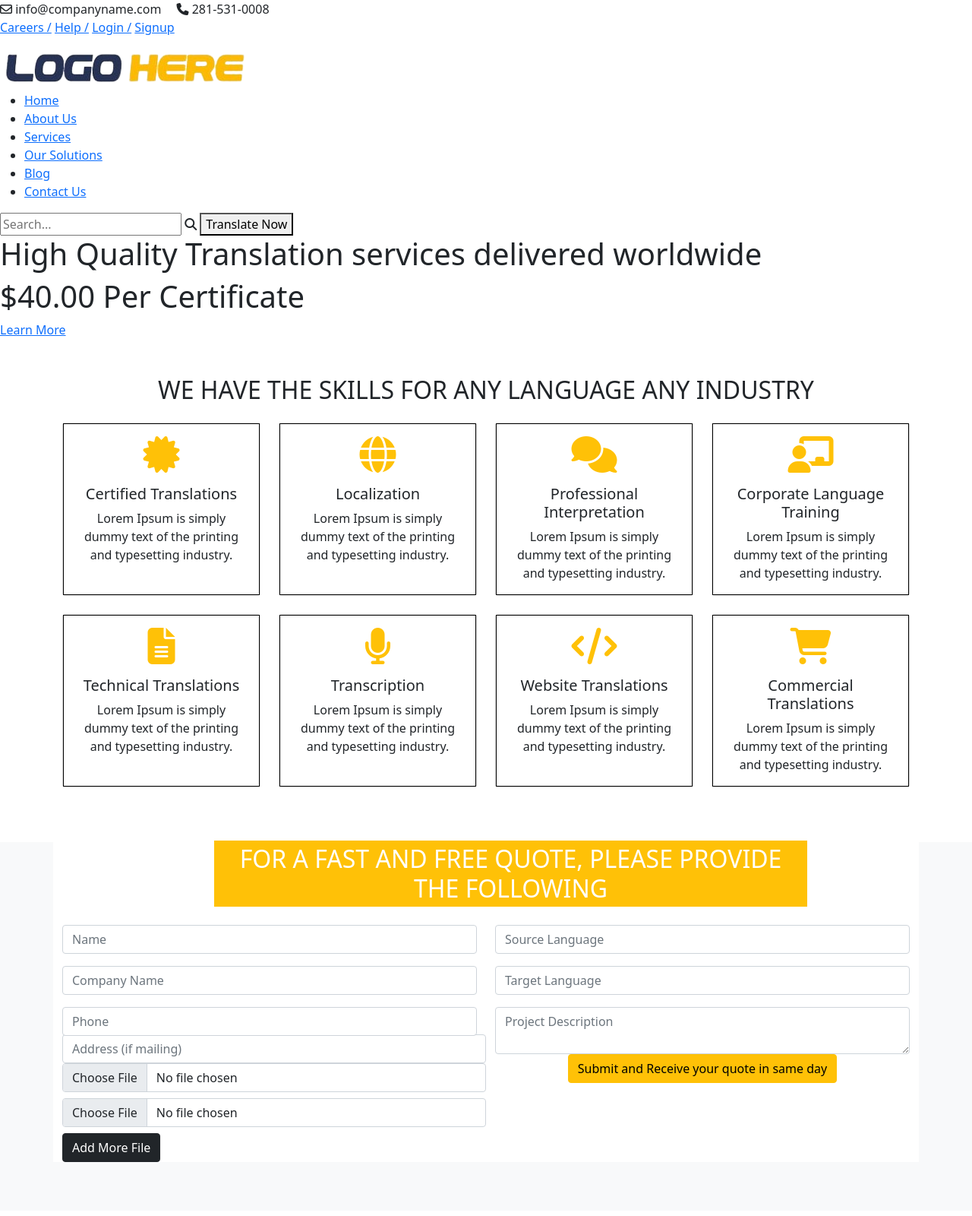
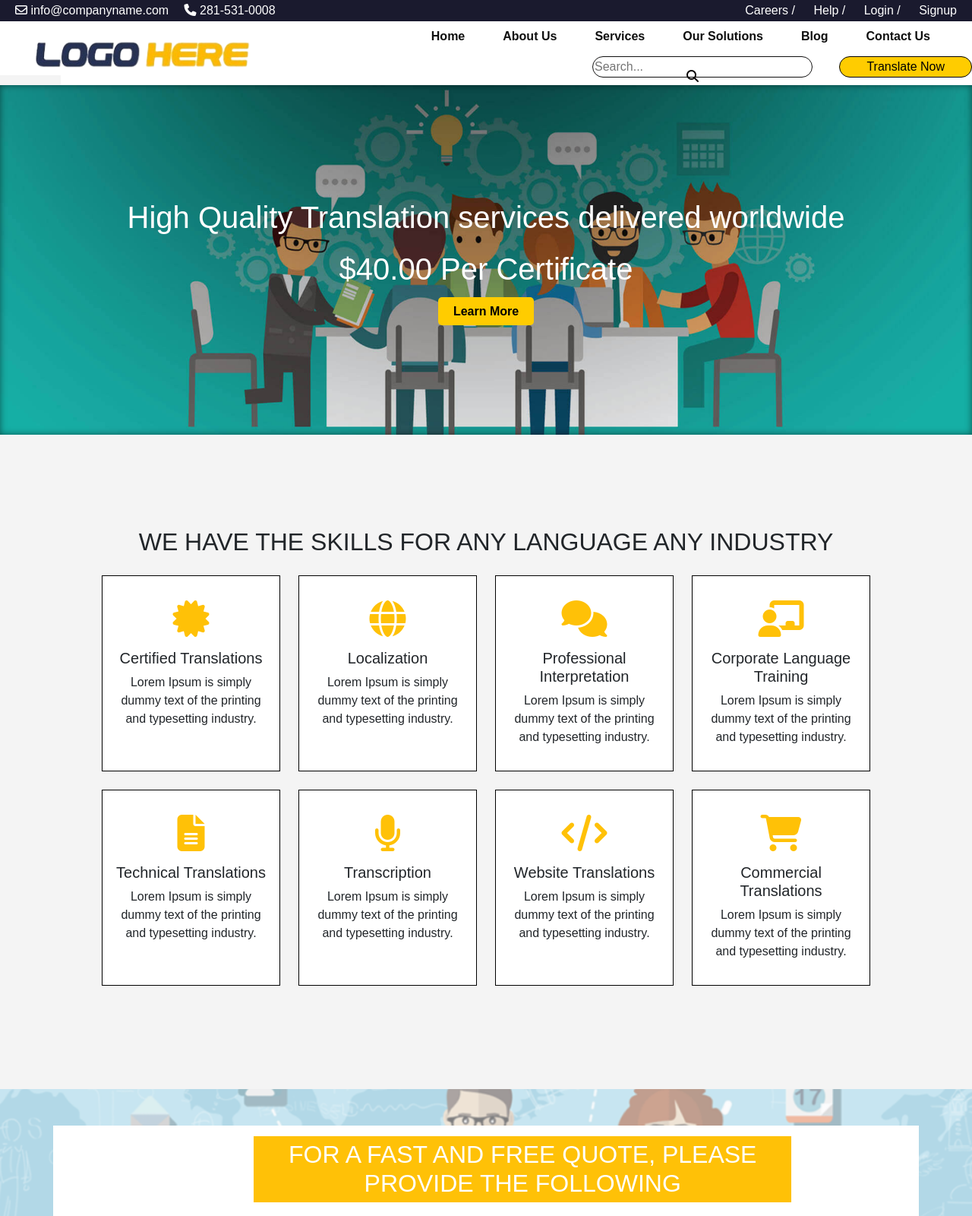
Before and after one commit to abs-72/webpages, a plain HTML site: page index.html in a window 1280 px wide. Shown: the top 1600 px of the page at 76% size. Drawn offline with nearby package versions, Linux system fonts and the light colour scheme.

Commit message:
Update index.html

```diff
--- a/index.html
+++ b/index.html
@@ -14,6 +14,331 @@
     /* Include your CSS here */
     /* Custom CSS */
 
+body {
+  touch-action: pan-x pan-y;
+}
+
+.hero {
+  background-image: url('Localization-Translation.jpg');
+  height: 100%;
+  background-size: cover;
+  background-position: center;
+}
+
+body {
+    background-color: #f4f4f4;
+    margin: 0;
+    padding: 0;
+    box-sizing: border-box;
+    font-family: Arial, sans-serif;
+}
+
+header {
+    background: url() ;
+    color: #fff;
+    background-position: center;
+    width: 100%;
+    height: 70%;
+    margin-bottom: 10px;
+}
+
+.top-bar {
+    display: flex;
+    justify-content: space-between;
+    padding: 2px 20px;
+    background: #1a1a2e;
+    color: #fff;
+    border-radius: 0px;
+}
+
+.top-bar .contact-info span {
+    margin-right: 20px;
+}
+
+.auth-links a {
+    color: #fff;
+    margin-left: 20px;
+    text-decoration: none;
+
+}
+
+.main-header {
+    display: flex;
+    justify-content: space-between;
+    align-items: center;
+    padding: -20px;
+    background: white;
+    padding-top: 20px;
+}
+
+.main-header .logo {
+    max-width: 300px;
+    margin-left: 40px;
+    margin-top: -13px;
+
+}
+
+.main-nav ul {
+    list-style: none;
+    display: flex;
+}
+nav-nav a:hover {
+  background-color: #111;
+  color: #ff6347;  /* Change text color to tomato on hover */
+}
+
+.main-nav ul li {
+    margin: 0 -10px;
+    margin-top: -30px;
+    margin-right: 50px;
+}
+
+.main-nav ul li a {
+    color: #0f0f0f;
+    text-decoration: none;
+    padding: 5px;
+    font-weight: bold;
+
+    /* padding: 5px 10px; */
+
+    /* margin-right: 50px; */
+}
+
+.search-bar {
+    display: flex;
+    justify-content: center;
+    padding-top: 10px;
+    background: white;
+    margin-left: 80px;
+    padding-bottom: 10px;
+    margin-top: -35px;
+    padding: -5px;
+
+}
+.search-bar .fa-search {
+  position: absolute;
+  right: 360px;
+  top: 12.5%;
+  transform: translateY(-50%);
+  color: #0b0707;
+}
+.search-bar input {
+    padding: -10px;
+    width: 300px;
+    /* border: none; */
+    border-radius: 35px;
+    margin-left: 700px;
+    border: 1px solid rgb(17, 16, 16);
+
+}
+
+.search-bar .translate-button {
+    padding: -5px ;
+    background-color: #ffcc00;
+    /* border: none; */
+    color: #000;
+    border-radius:25px ;
+    cursor: pointer;
+    width: 15%;
+    margin-left: 35px;
+    border: 1px solid black;
+}
+
+.header-content {
+    text-align: center;
+    padding: 150px 20px;
+    background-image: url(Localization-Translation.jpg);
+    box-shadow: 0 4px 8px rgba(240, 8, 8, 0.1);
+    box-shadow: inset 0 0 10px rgba(0, 0, 0, 0.5);
+    /* background-image: center; */
+    border-image-width: 500%;
+    /* background-attachment: fixed; */
+    background-repeat: no-repeat;
+    background-size: cover;
+
+}
+
+.header-content h1 {
+    font-size: 2.5em;
+    margin-bottom: 20px;
+}
+
+.header-content p {
+    font-size: 1.5em;
+    margin-bottom: 20px;
+}
+
+.header-content .cta-button {
+    background-color: #ffcc00;
+    color: #000;
+    padding: 10px 20px;
+    text-decoration: none;
+    font-weight: bold;
+    border-radius: 5px;
+
+}
+.container{
+  padding-top: 50px;
+}
+/* .mb-3{
+  width: 200% ;
+  background-image: url(https://encrypted-tbn0.gstatic.com/images?q=tbn:ANd9GcQC7dPmNI9HomfJXrtfpXuPlrWkkL5mSo9Vxj7kFPEBwA&s);
+  background-repeat: no-repeat;
+  background-size: cover
+
+} */
+.quote-form {
+  position: relative;
+  z-index: 1;
+  background-color: white;
+
+ }
+.quote-form::before {
+  content: '';
+  position: absolute;
+  top: 0;
+  left: 0;
+  width: 100%;
+  height: 100%;
+  background-image: url(skills-to-be-good-language-translator-1024x634.png);
+  background-size: cover;
+  background-position: center;
+  opacity: 0.5; /* Adjust the opacity as needed */
+  z-index: -1;
+
+}
+.pagination-dots {
+  display: flex;
+  justify-content: center;
+  align-items: center;
+  margin-top: 20px;
+}
+
+.pagination-dots span {
+  width: 12px;
+  height: 12px;
+  border-radius: 50%;
+  background-color: #ccc;
+  margin: 0 5px;
+  display: inline-block;
+  cursor: pointer;
+}
+
+.pagination-dots .active {
+  background-color: #ffc107;
+}
+
+.skills .card {
+  border: none;
+}
+
+.skills .card-body {
+  padding: 2rem 1rem;
+}
+
+.skills .card i {
+  color: #ffc107;
+}
+
+.quote-form .form-control {
+  margin-bottom: 1rem;
+}
+
+footer h5 {
+  margin-bottom: 1rem;
+}
+
+footer a {
+  color: #fff;
+}
+
+footer a:hover {
+  text-decoration: underline;
+}
+
+footer .d-flex a {
+  display: inline-block;
+  margin-right: 0.5rem;
+}
+.footer-bar {
+  background-color: #1a1a2e;
+  color: #ffffff;
+  padding: 10px 0;
+  text-align: center;
+  font-size: 14px;
+
+}
+
+.footer-bar a {
+  color: #ffffff;
+  margin: 0 10px;
+  text-decoration: none;
+  justify-content: space-between;
+}
+
+.footer-bar a:hover {
+  text-decoration: underline;
+}
+.item {
+  flex: 1 1 200px;
+  margin: 10px;
+  padding: 20px;
+  background: #f4f4f4;
+  text-align: center;
+}
+
+img, video {
+  max-width: 100%;
+  height: auto;
+}
+
+/* Media queries for responsiveness */
+@media (min-width: 600px) {
+  .container {
+      padding: 2rem;
+  }
+}
+
+@media (min-width: 900px) {
+  .container {
+      padding: 4rem;
+  }
+}
+@media (max-width: 768px) {
+  .main-header, .search-bar {
+      flex-direction: column;
+      align-items: center;
+  }
+  .main-nav ul {
+      flex-direction: column;
+      align-items: center;
+  }
+  .main-nav ul li {
+      margin: 0 0 10px 0;
+  }
+  .search-bar input {
+      margin-left: 0;
+  }
+  .search-bar .fa-search {
+      right: 10px;
+      top: 50px;
+  }
+}
+
+@media (max-width: 576px) {
+  .quote-form h2 {
+      width: 90%;
+  }
+  .header-content h1 {
+      font-size: 2em;
+  }
+  .header-content p {
+      font-size: 1.2em;
+  }
+  .header-content {
+      padding: 100px 20px;
+  }
+}
 
   </style>
   <title>Translation Services</title>
```
